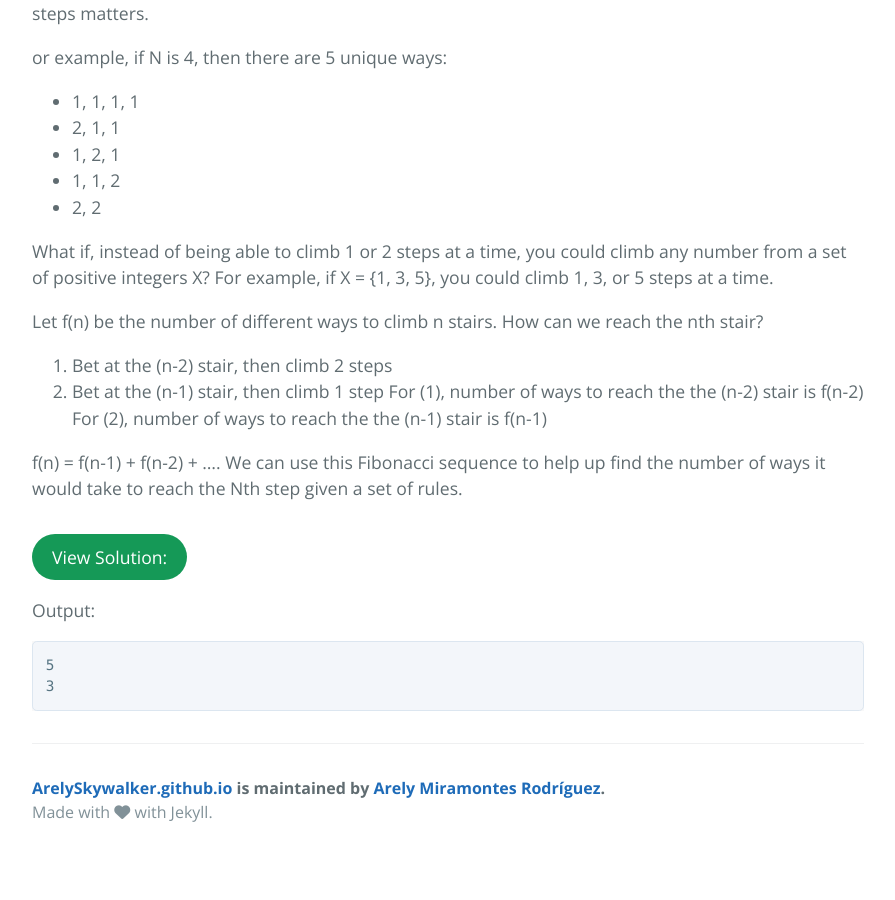
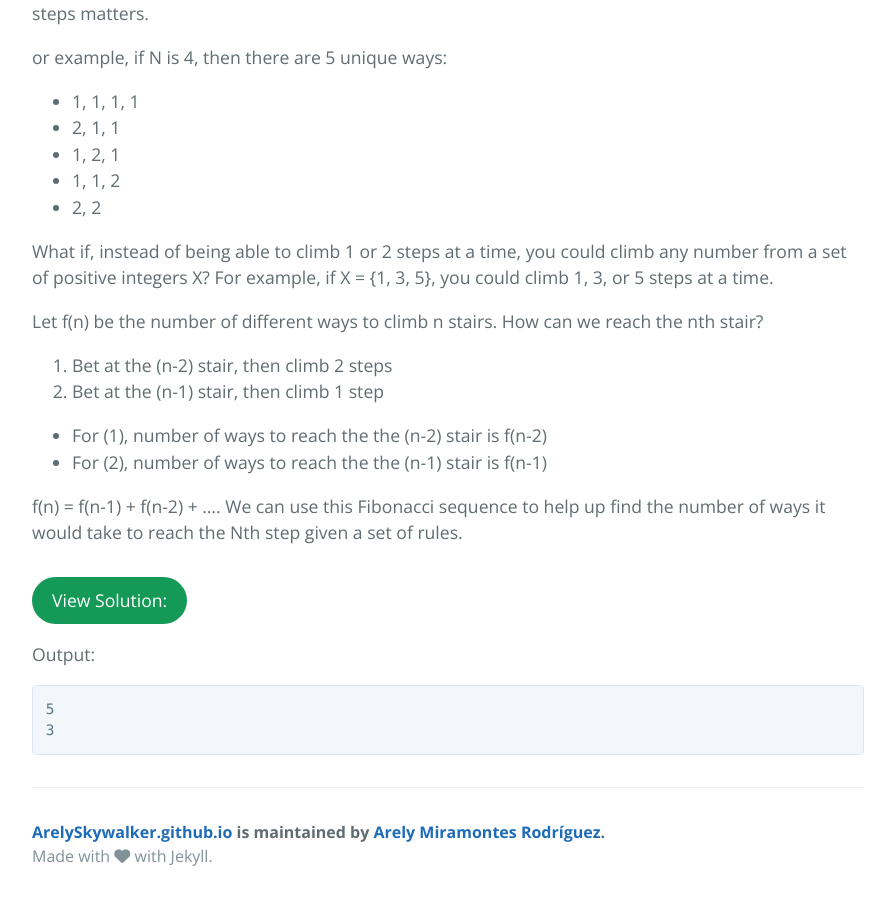
Before and after one commit to ArelySkywalker/ArelySkywalker.github.io_ARCHIVE, a Jekyll site: the page built from index.md, in a window 1280 px wide and 900 px high, scrolled down 1088 px. Shown: the whole window, without its empty margins (192-1087 px from the left). Built offline with Jekyll 4.4.1, drawn with Linux system fonts in a browser that asks for light colours; nearby versions of some CDN libraries; before the commit the page ends 1944 px from its top, so only the background shows below that.

Commit message:
fix format

```diff
--- a/index.md
+++ b/index.md
@@ -29,8 +29,9 @@ Let f(n) be the number of different ways to climb n stairs. How can we reach the
 
 1. Bet at the (n-2) stair, then climb 2 steps
 2. Bet at the (n-1) stair, then climb 1 step
-For (1), number of ways to reach the the (n-2) stair is f(n-2)
-For (2), number of ways to reach the the (n-1) stair is f(n-1)
+
+*   For (1), number of ways to reach the the (n-2) stair is f(n-2)
+*   For (2), number of ways to reach the the (n-1) stair is f(n-1)
 
 f(n) = f(n-1) + f(n-2) + .... We can use this Fibonacci sequence to help up find the number of ways it would take to reach the Nth step given a set of rules.
 
```
Also changed, not shown: code.md (+3 -2 lines).
